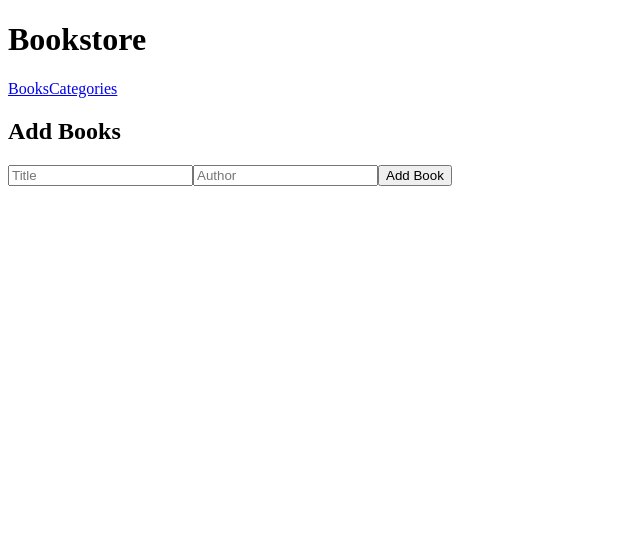
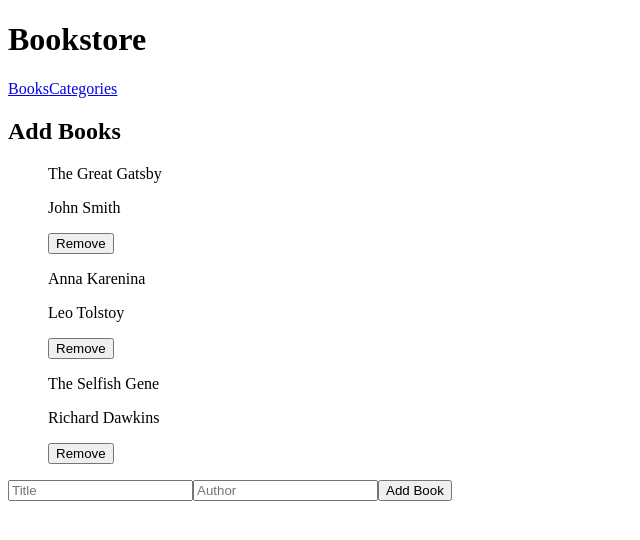
Before and after one commit to theresetuyi/React-Bookstore, a React (Create React App) app: page / in a window 1280 px wide. Shown: the top 540 px of the page, without its empty margins (0-640 px from the left). Built offline with nearby package versions, Linux system fonts and the light colour scheme.

Commit message:
Add Redux in React components

```diff
--- a/src/components/NewBookForm.js
+++ b/src/components/NewBookForm.js
@@ -1,27 +1,46 @@
-import React from 'react';
-import PropTypes from 'prop-types';
+import React, { useState } from 'react';
+import { v4 as uuidv4 } from 'uuid';
+import { useDispatch, useSelector } from 'react-redux';
+import { addBook, removeBook } from '../redux/books/booksSlice';
+import Book from './Book';
 
-const NewBookForm = ({ handleAddBook }) => {
+function NewBookForm() {
+  const [title, setTitle] = useState('');
+  const [author, setAuthor] = useState('');
+  const books = useSelector((state) => state.books);
+  const dispatch = useDispatch();
+
   const handleSubmit = (event) => {
     event.preventDefault();
-    const title = event.target.title.value;
-    const author = event.target.author.value;
-    const newBook = { title, author };
-    handleAddBook(newBook);
-    event.target.reset();
+    const newBook = { title, author, id: uuidv4() };
+    dispatch(addBook(newBook));
+    setTitle('');
+    setAuthor('');
+  };
+
+  const handleRemove = (bookId) => {
+    dispatch(removeBook(bookId));
   };
 
   return (
-    <form onSubmit={handleSubmit}>
-      <input type="text" name="title" placeholder="Title" required />
-      <input type="text" name="author" placeholder="Author" required />
-      <button type="submit">Add Book</button>
-    </form>
+    <div>
+      <ul>
+        {books.map((book) => (
+          <Book
+            key={book.id}
+            title={book.title}
+            author={book.author}
+            onRemove={() => handleRemove(book.id)}
+          />
+        ))}
+      </ul>
+      <form onSubmit={handleSubmit}>
+        <input type="text" name="title" placeholder="Title" value={title} onChange={(e) => setTitle(e.target.value)} required />
+        <input type="text" name="author" placeholder="Author" value={author} onChange={(e) => setAuthor(e.target.value)} required />
+        <button type="submit">Add Book</button>
+      </form>
+    </div>
   );
-};
-
-NewBookForm.propTypes = {
-  handleAddBook: PropTypes.func.isRequired,
-};
+}
 
 export default NewBookForm;
--- a/src/redux/books/booksSlice.js
+++ b/src/redux/books/booksSlice.js
@@ -1,13 +1,41 @@
 import { createSlice } from '@reduxjs/toolkit';
 
-const booksSlice = createSlice({
+const initialState = [
+  {
+    item_id: 'item1',
+    title: 'The Great Gatsby',
+    author: 'John Smith',
+    category: 'Fiction',
+  },
+  {
+    item_id: 'item2',
+    title: 'Anna Karenina',
+    author: 'Leo Tolstoy',
+    category: 'Fiction',
+  },
+  {
+    item_id: 'item3',
+    title: 'The Selfish Gene',
+    author: 'Richard Dawkins',
+    category: 'Nonfiction',
+  },
+];
+
+export const booksSlice = createSlice({
   name: 'books',
-  initialState: [],
+  initialState,
   reducers: {
     addBook: (state, action) => {
+      // Add a book to the state
       state.push(action.payload);
     },
-    removeBook: (state, action) => state.filter((book) => book.id !== action.payload),
+    removeBook: (state, action) => {
+      // Remove a book from the state by id
+      const bookIndex = state.findIndex((book) => book.item_id === action.payload);
+      if (bookIndex !== -1) {
+        state.splice(bookIndex, 1);
+      }
+    },
   },
 });
 
```
